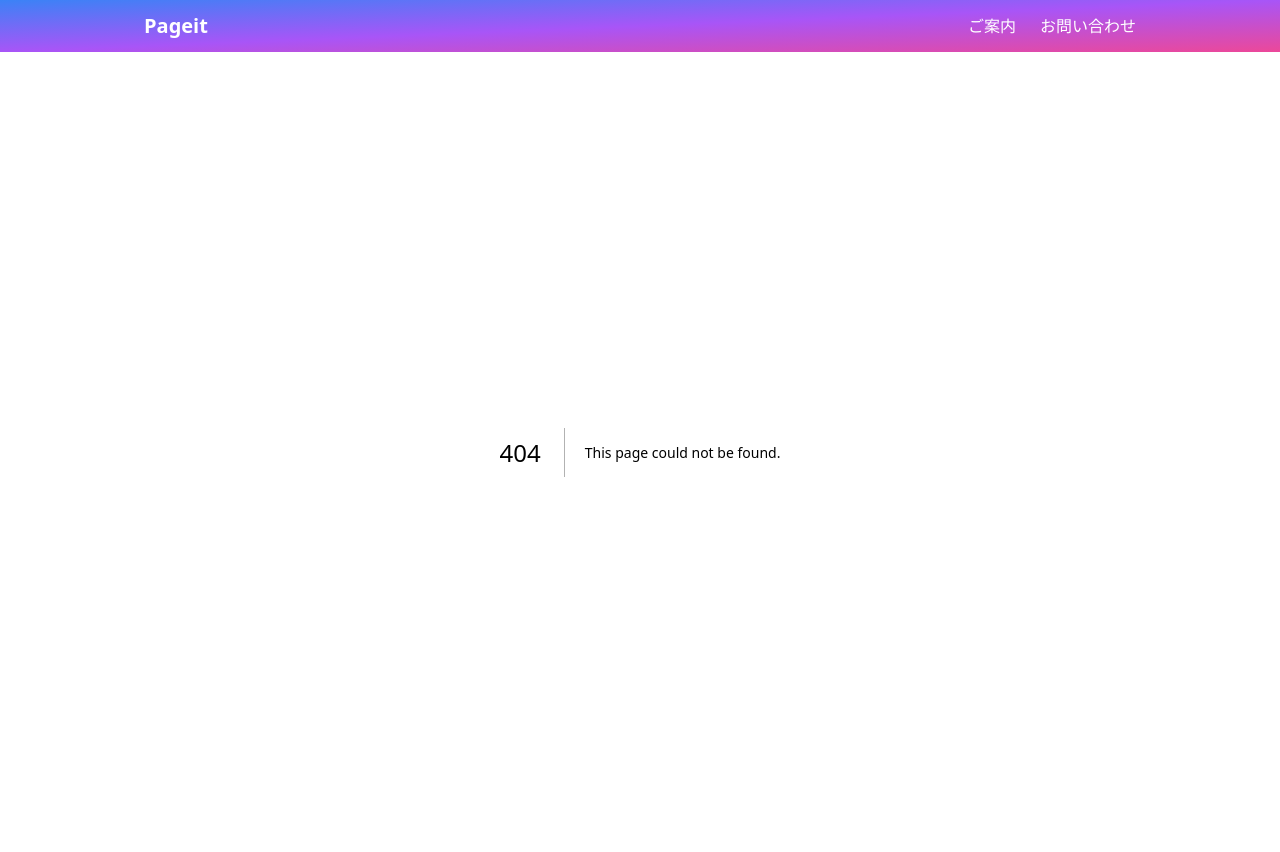
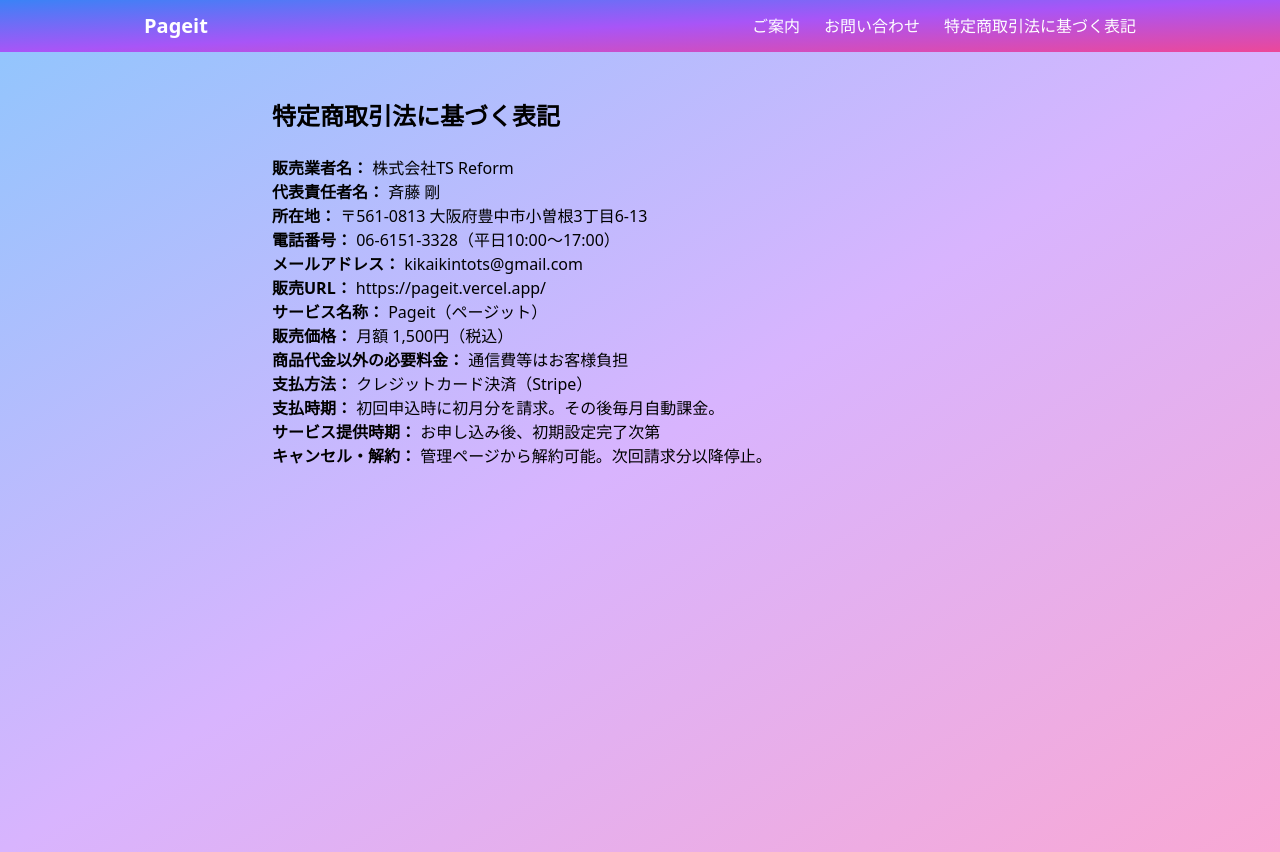
Before and after one commit to tsuyoshi-3110/pageit, a Next.js app: page /legal in a window 1280 px wide. Before the commit this address had no page. Built offline with nearby package versions, Linux system fonts and the light colour scheme.

Commit message:
2025 0721 1809

```diff
--- /dev/null
+++ b/src/app/legal/page.tsx
@@ -0,0 +1,52 @@
+// app/legal/page.tsx
+export default function LegalPage() {
+  return (
+    <div className="min-h-screen bg-gradient-to-br from-blue-300 via-purple-300 to-pink-300">
+      <div className="max-w-3xl mx-auto px-4 py-12 ">
+        <h1 className="text-2xl font-bold mb-6">特定商取引法に基づく表記</h1>
+
+        <div>
+          <strong>販売業者名：</strong> 株式会社TS Reform
+        </div>
+        <div>
+          <strong>代表責任者名：</strong> 斉藤 剛
+        </div>
+        <div>
+          <strong>所在地：</strong> 〒561-0813 大阪府豊中市小曽根3丁目6-13
+        </div>
+        <div>
+          <strong>電話番号：</strong> 06-6151-3328（平日10:00〜17:00）
+        </div>
+        <div>
+          <strong>メールアドレス：</strong> kikaikintots@gmail.com
+        </div>
+        <div>
+          <strong>販売URL：</strong> https://pageit.vercel.app/
+        </div>
+        <div>
+          <strong>サービス名称：</strong> Pageit（ページット）
+        </div>
+        <div>
+          <strong>販売価格：</strong> 月額 1,500円（税込）
+        </div>
+        <div>
+          <strong>商品代金以外の必要料金：</strong> 通信費等はお客様負担
+        </div>
+        <div>
+          <strong>支払方法：</strong> クレジットカード決済（Stripe）
+        </div>
+        <div>
+          <strong>支払時期：</strong>{" "}
+          初回申込時に初月分を請求。その後毎月自動課金。
+        </div>
+        <div>
+          <strong>サービス提供時期：</strong> お申し込み後、初期設定完了次第
+        </div>
+        <div>
+          <strong>キャンセル・解約：</strong>{" "}
+          管理ページから解約可能。次回請求分以降停止。
+        </div>
+      </div>
+    </div>
+  );
+}
--- a/src/components/ui/Navbar.tsx
+++ b/src/components/ui/Navbar.tsx
@@ -21,6 +21,9 @@ export default function Navbar() {
           </Link>
           <Link href="/contact" className="hover:underline">
             お問い合わせ
+          </Link>
+          <Link href="/legal" className="hover:underline">
+            特定商取引法に基づく表記
           </Link>
         </div>
 
@@ -62,6 +65,14 @@ export default function Navbar() {
           >
             お問い合わせ
           </Link>
+
+          <Link
+            href="/legal"
+            onClick={() => setMenuOpen(false)}
+            className="w-52 text-center text-lg font-semibold text-white bg-purple-500 px-6 py-2 rounded-full shadow hover:bg-purple-600 transition"
+          >
+            特定商取引法に基づく表記
+          </Link>
         </div>
       )}
     </nav>
```
Also changed, not shown: 1 other file (tests, documents, lock files or other folders).
